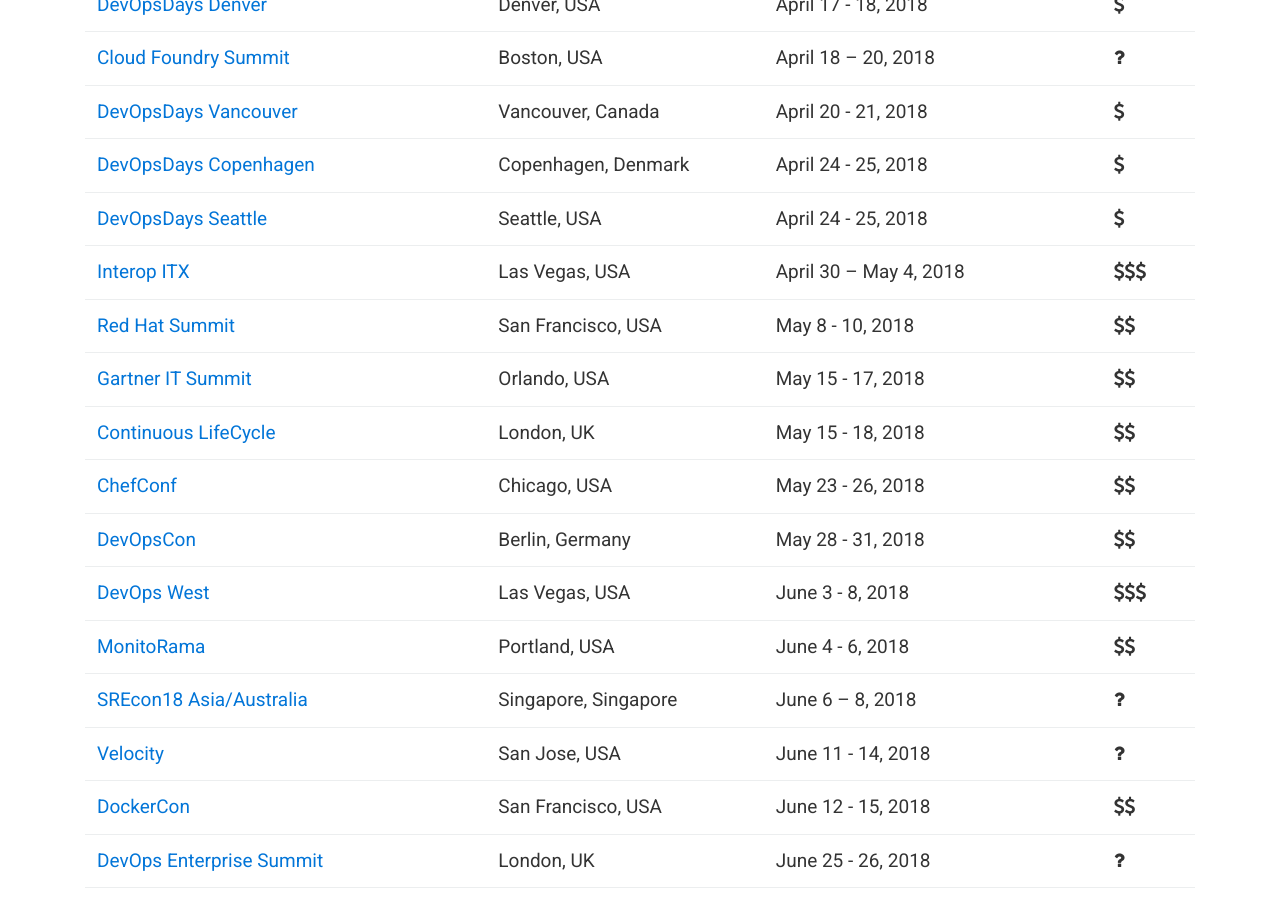
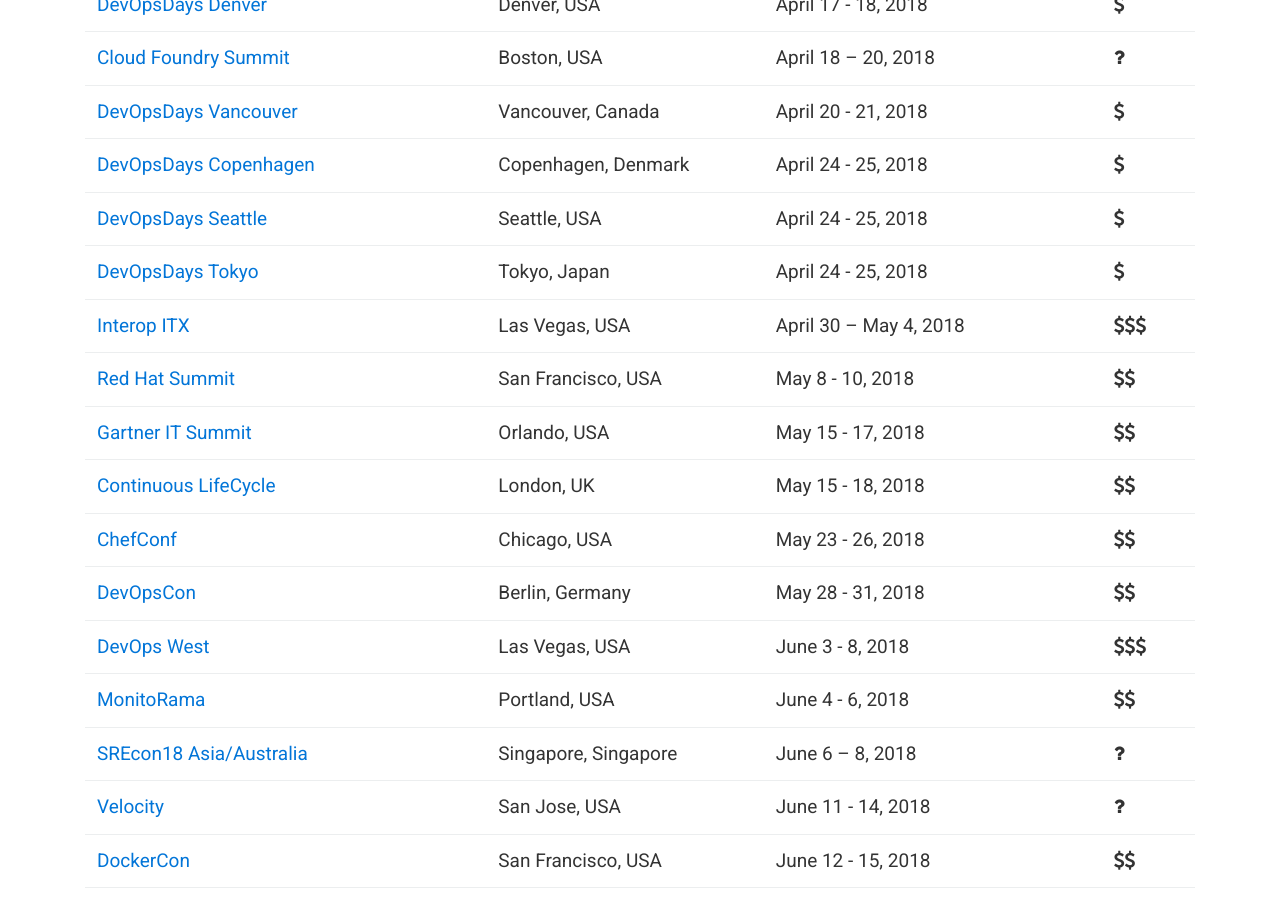
Before and after one commit to finspin/gotodevops.org, a Jekyll site: the page built from index.md, in a window 1280 px wide and 900 px high, scrolled down 1407 px. Built offline with Jekyll 4.4.1, drawn with Linux system fonts in a browser that asks for light colours; nearby versions of some CDN libraries.

Commit message:
DevOpsDays Tokyo

```diff
--- a/_data/conferences.yml
+++ b/_data/conferences.yml
@@ -241,6 +241,15 @@
   start-date: 1524571200
   cost: 1
 
+- name: DevOpsDays Tokyo
+  url: https://www.devopsdays.org/events/2018-tokyo
+  location:
+      city: Tokyo
+      country: Japan
+  date: April 24 - 25, 2018
+  start-date: 1524571200
+  cost: 1
+
 - name: Interop ITX
   url: https://www.interop.com/
   location:
```
